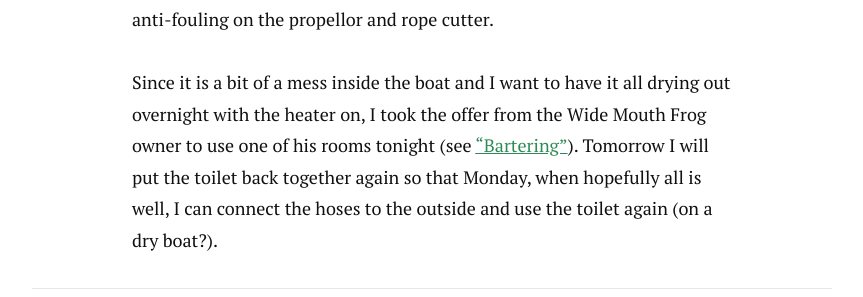
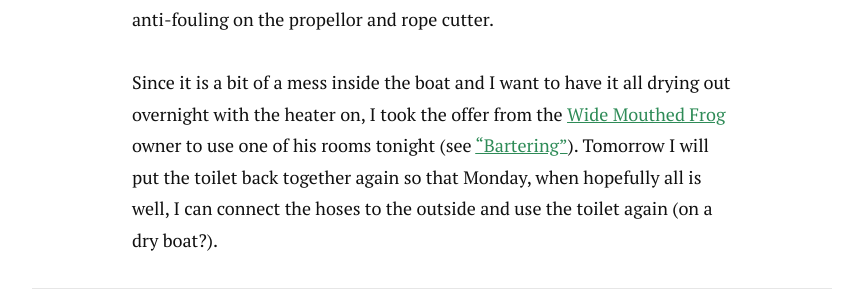
Before and after one commit to annard/annard.github.io, a Jekyll site: the page built from _posts/2017-10-21-toilet-revisited.markdown, in a window 1280 px wide and 900 px high, scrolled down 3666 px. Shown: the part 408-705 px from the top of the window, without its empty margins (208-1071 px from the left). Built offline with Jekyll 4.4.1, drawn with Linux system fonts in a browser that asks for light colours; nearby versions of some CDN libraries.

Commit message:
Add link for Frog

```diff
--- a/_posts/2017-10-21-toilet-revisited.markdown
+++ b/_posts/2017-10-21-toilet-revisited.markdown
@@ -35,4 +35,4 @@ Of course some smelly water leaked out of these plus some seawater from the othe
 
 Then I took advantage of the fact that the boat wa out and add some more anti-fouling on the propellor and rope cutter.
 
-Since it is a bit of a mess inside the boat and I want to have it all drying out overnight with the heater on, I took the offer from the Wide Mouth Frog owner to use one of his rooms tonight (see ["Bartering"](/blog/bartering)). Tomorrow I will put the toilet back together again so that Monday, when hopefully all is well, I can connect the hoses to the outside and use the toilet again (on a dry boat?).
+Since it is a bit of a mess inside the boat and I want to have it all drying out overnight with the heater on, I took the offer from the [Wide Mouthed Frog](http://www.widemouthedfrogofficialsite.co.uk) owner to use one of his rooms tonight (see ["Bartering"](/blog/bartering)). Tomorrow I will put the toilet back together again so that Monday, when hopefully all is well, I can connect the hoses to the outside and use the toilet again (on a dry boat?).
```
